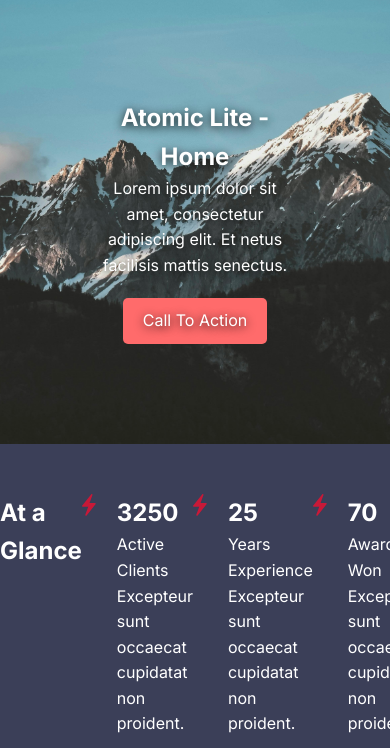
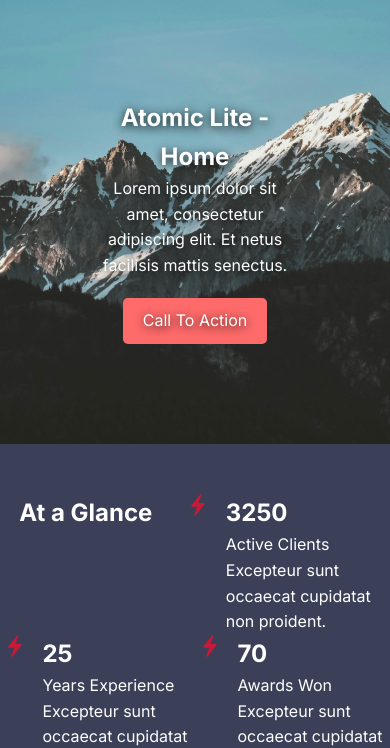
Before and after one commit to web-rest-api/EPITA-S3-WD-landingpag-Debojyotie, a plain HTML site: page index.html in a window 390 px wide. Shown: the part 109-857 px from the top of the page. Drawn offline with Linux system fonts and the light colour scheme.

Commit message:
new changes in flex properties for responsive reasons

```diff
--- a/styles.css
+++ b/styles.css
@@ -100,16 +100,21 @@ header {
     padding: 20px 0;
     max-width: 1200px;
     margin: auto;
+    flex-wrap: wrap;
+}
+
+.title h2 {
+    margin-bottom: 1em;
 }
 
 .stats .stat {
     text-align: center;
+    display: flex;
+    gap: 20px;
+    min-width: 180px;
+    width: clamp(20%, 150px, 100%);
 }
 
-.stat {
-    display: flex;
-    gap: 20px;
-}
 
 .stat-text {
     text-align: left;
@@ -156,11 +161,14 @@ header {
     display: flex;
     justify-content: space-between;
     margin-top: 100px;
+    flex-wrap: wrap;
 }
 
-.content-text, .content-image {
+.content-text,
+.content-image {
     flex: 1;
     padding: 10px;
+    min-width: 380px;
 }
 
 .content-text {
```
